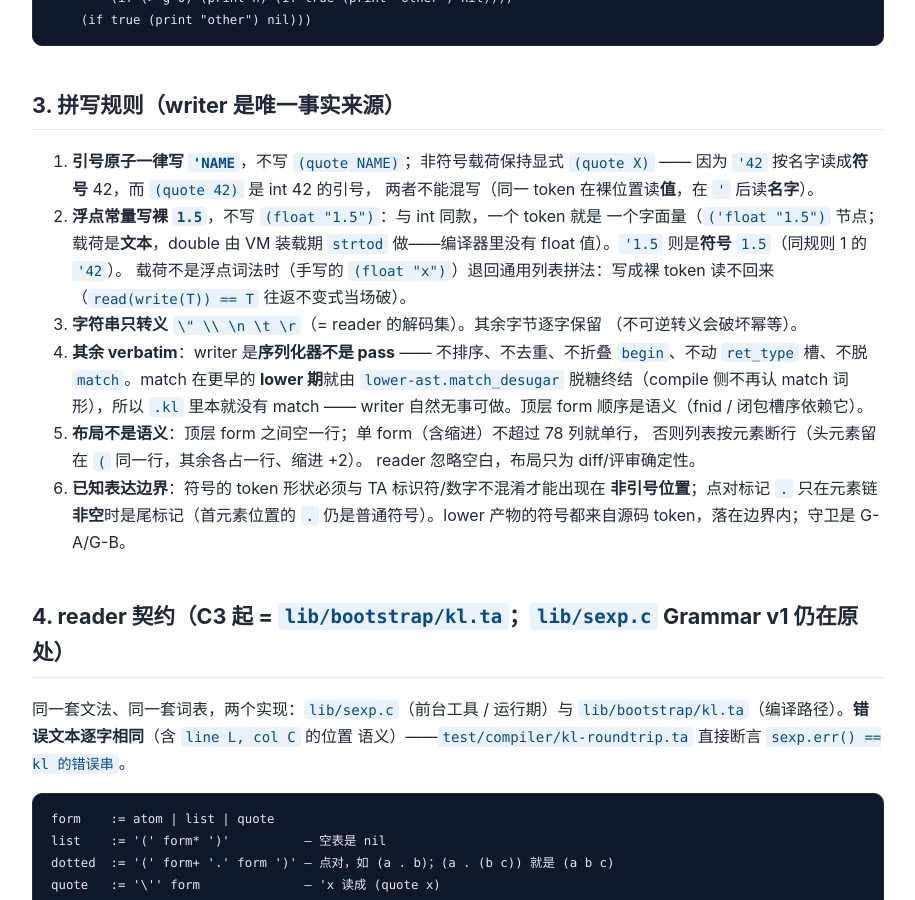
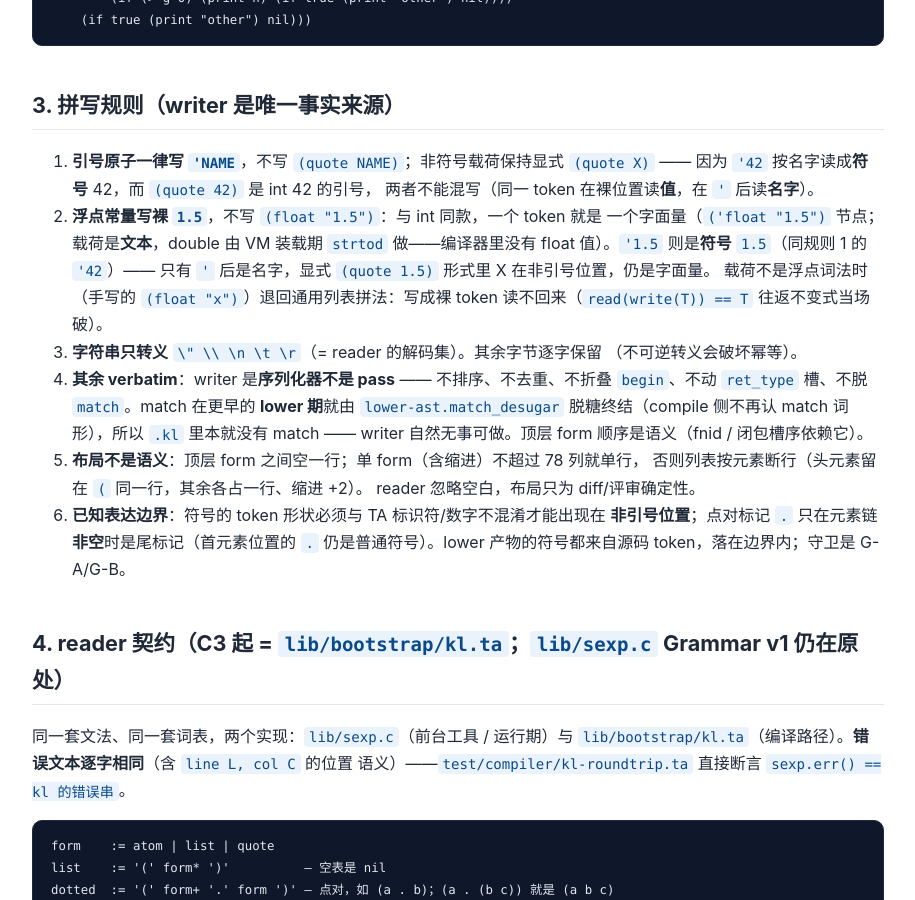
Before and after one commit to tiancaiamao/tinyactor, a Jekyll site: the page built from docs/kl-format.md, in a window 1280 px wide and 900 px high, scrolled down 3677 px. Shown: the whole window, without its empty margins (182-1097 px from the left). Built offline with Jekyll 4.4.1, drawn with Linux system fonts in a browser that asks for light colours; our own code applies the rules of GitHub Pages for plain Markdown files.

Commit message:
test: 钉住 (quote 1.5) 往返 —— 只有 ' 后是名字（review #378 反馈）
reviewer 提了 P2：写端把树 `(quote ('float "1.5"))` 写成 `(quote 1.5)`，担心
reader 读回来是符号 1.5、往返不变式破。实测**不成立**：名字 intern 只发生在
`'` 后（parse_quote 的 as_name 分支），显式 `(quote X)` 形式里 X 读的是普通
原子 ⇒ 载荷仍是浮点节点，`read(write(T)) == T` 成立。

但这个边界值得有断言（它正是"位置决定词义"的另一半），顺手补上：

- kl-roundtrip 严格边界块：`(quote 1.5)` / `'1.5` / `'(1.5)` 的规范文本
  （277 → 280 断言）；
- test/kl/float.kl：`(float? (quote 1.5))` 为真（语义侧同一件事）；
- docs/kl-format.md §3 规则 2 补一句"只有 `'` 后是名字"。

无生产代码改动：lib/bootstrap/kl.ta 未动 ⇒ 种子 lib/bootstrap.tabc 逐字节不变。

门：make test（11 category 0 fail）+ kernfuzz-snapshot-check（重生成后一致）。

```diff
--- a/docs/kl-format.md
+++ b/docs/kl-format.md
@@ -167,7 +167,8 @@ pair? 判定 + cdr/car 逆序绑定（rest 先于 a，与模式从外到里一
    两者不能混写（同一 token 在裸位置读**值**，在 `'` 后读**名字**）。
 2. **浮点常量写裸 `1.5`**，不写 `(float "1.5")`：与 int 同款，一个 token 就是
    一个字面量（`('float "1.5")` 节点；载荷是**文本**，double 由 VM 装载期 `strtod`
-   做——编译器里没有 float 值）。`'1.5` 则是**符号** `1.5`（同规则 1 的 `'42`）。
+   做——编译器里没有 float 值）。`'1.5` 则是**符号** `1.5`（同规则 1 的 `'42`）——
+   只有 `'` 后是名字，显式 `(quote 1.5)` 形式里 X 在非引号位置，仍是字面量。
    载荷不是浮点词法时（手写的 `(float "x")`）退回通用列表拼法：写成裸 token
    读不回来（`read(write(T)) == T` 往返不变式当场破）。
 3. **字符串只转义** `\" \\ \n \t \r`（= reader 的解码集）。其余字节逐字保留
```
Also changed, not shown: other parts of docs/kl-format.md (+1 -1 lines), 4 other files.
